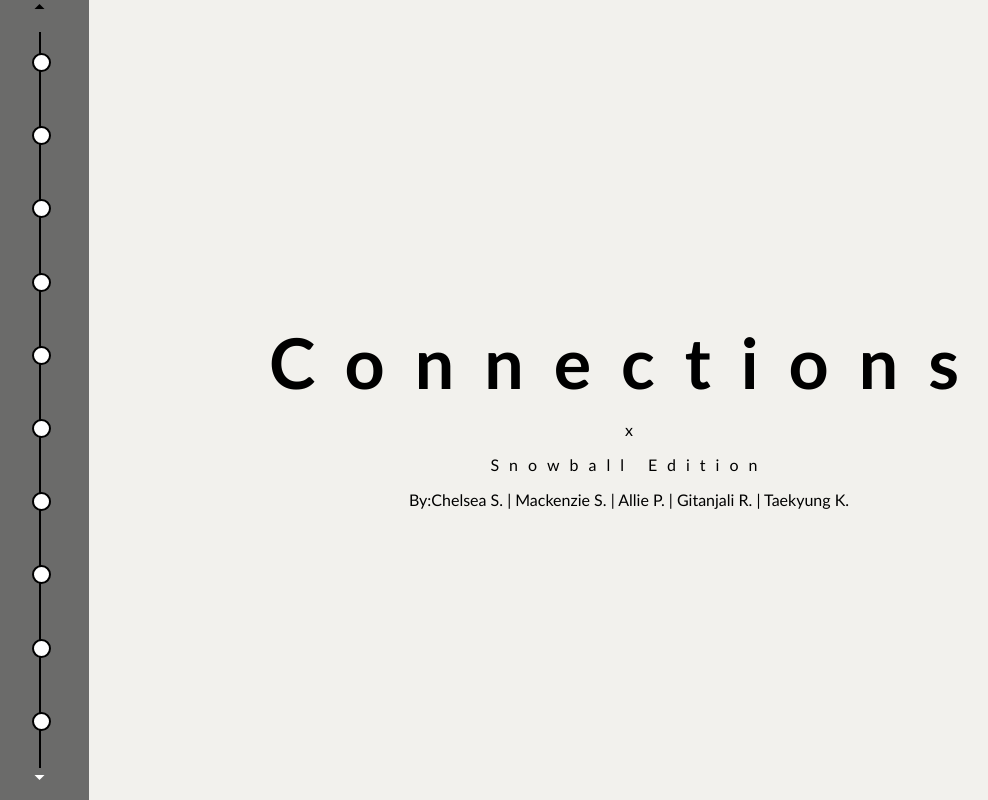
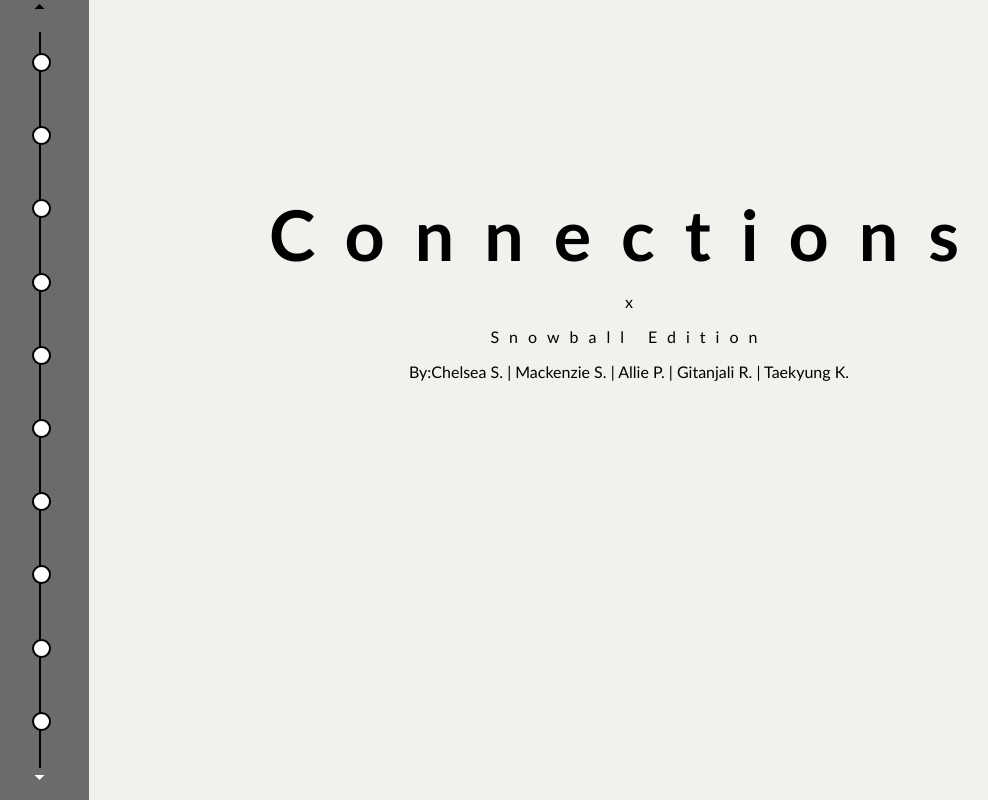
Before and after one commit to teakyung25/snowball, a plain HTML site: page index.html in a window 1280 px wide. Shown: the top 800 px of the page, without its empty margins (11-999 px from the left). Drawn offline with nearby package versions, Linux system fonts and the light colour scheme.

Commit message:
Update index.css

```diff
--- a/index.css
+++ b/index.css
@@ -33,7 +33,7 @@ html,body{
 #startH1{
     font-size: 70px;
     letter-spacing: 30px;
-    margin-top: 25%;
+    margin-top: 15%;
     margin-bottom: 0px;
 }
 
```
